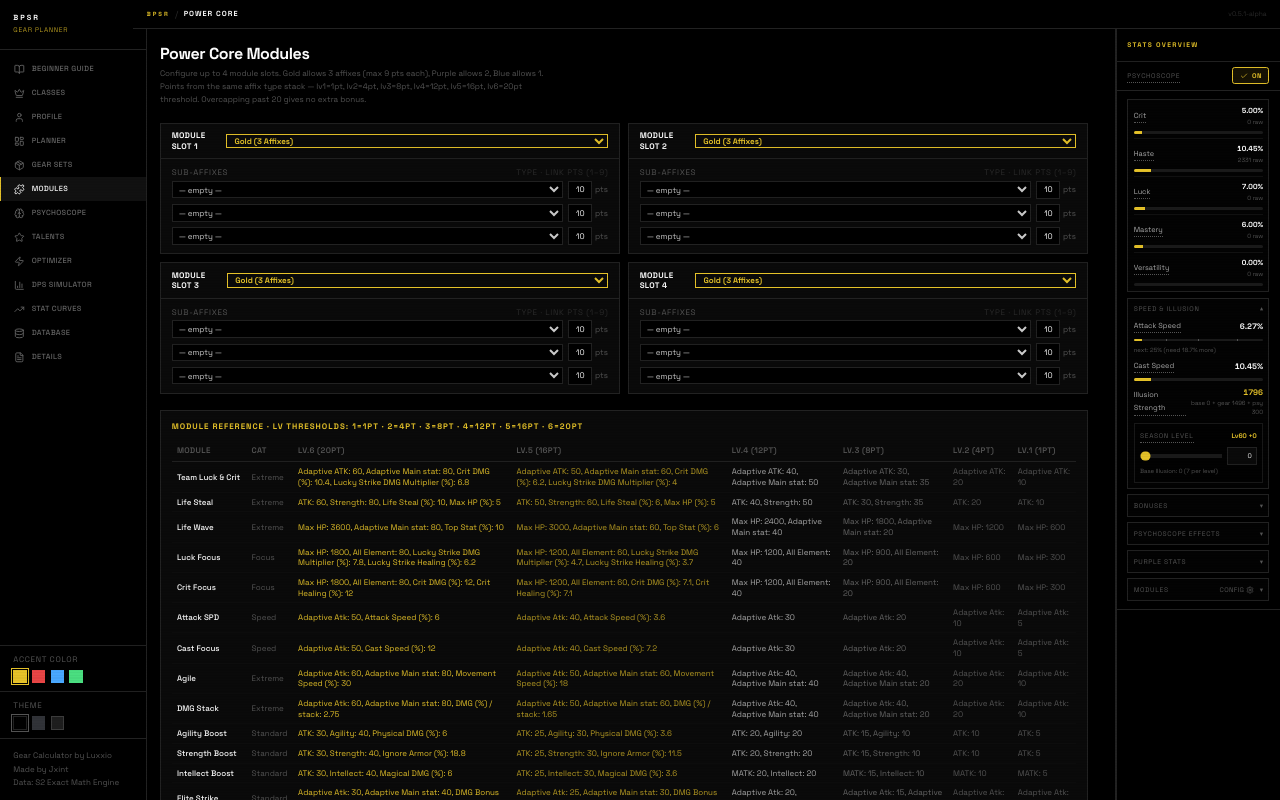
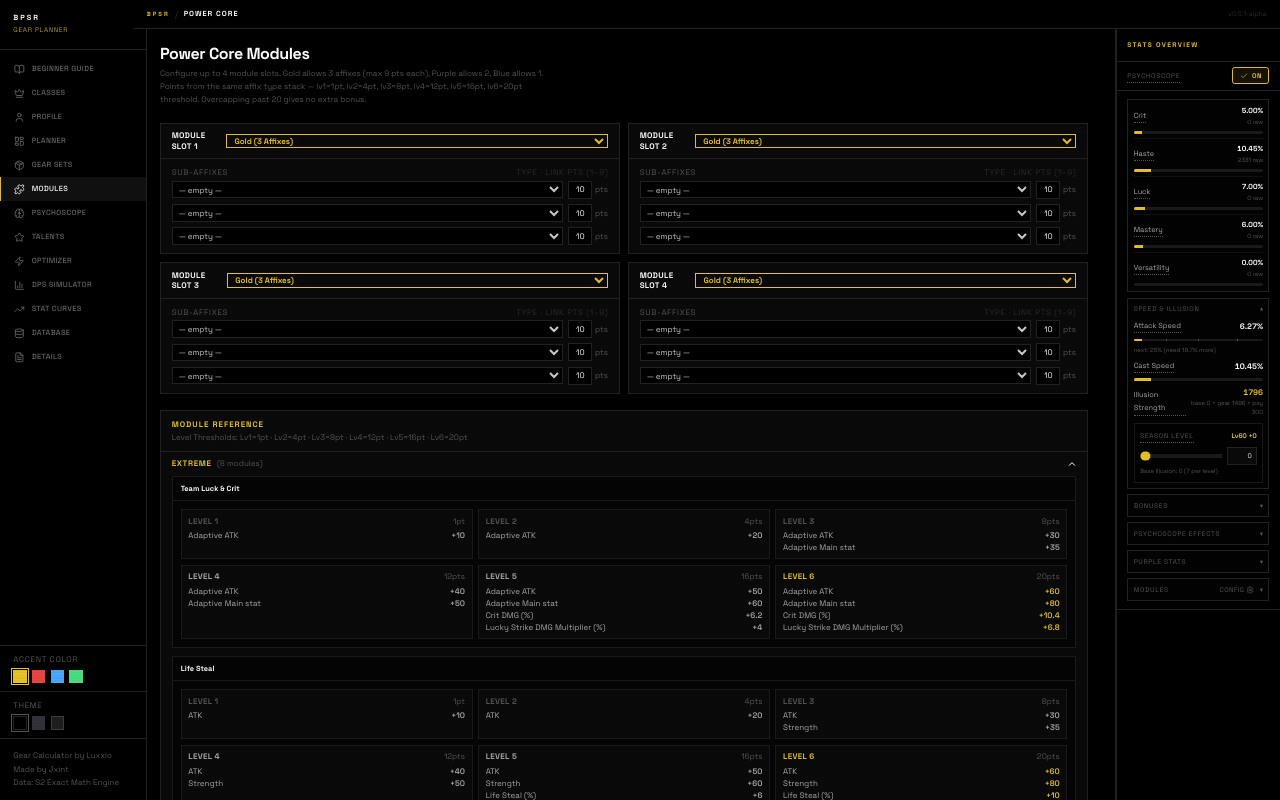
Before and after one commit to JMJAJ/bp-gear, a Next.js app: page / in a window 1280 px wide. Both pictures are taken after a click on the button "MODULES". Built offline with nearby package versions, Linux system fonts and the light colour scheme.

Commit message:
improved the Module Reference

```diff
--- a/components/modules-section.tsx
+++ b/components/modules-section.tsx
@@ -1,4 +1,5 @@
 "use client"
+import { useState } from "react"
 import { useApp } from "@/lib/app-context"
 import { MODULE_DB, AFFIX_DB, MODULE_THRESHOLDS } from "@/lib/game-data"
 
@@ -19,6 +20,139 @@ function nextThreshold(pts: number): number | null {
     if (pts < t) return t
   }
   return null
+}
+
+function ModuleReference({ accentColor }: { accentColor: string }) {
+  const [expandedCategories, setExpandedCategories] = useState<Record<string, boolean>>({
+    Extreme: true,
+    Focus: false,
+    Speed: false,
+    Standard: false,
+    Defense: false,
+    Healer: false,
+  })
+
+  const toggleCategory = (cat: string) => {
+    setExpandedCategories(prev => ({ ...prev, [cat]: !prev[cat] }))
+  }
+
+  // Group modules by category
+  const modulesByCategory = MODULE_DB.reduce((acc, mod) => {
+    if (!acc[mod.cat]) acc[mod.cat] = []
+    acc[mod.cat].push(mod)
+    return acc
+  }, {} as Record<string, typeof MODULE_DB>)
+
+  const categoryOrder = ["Extreme", "Focus", "Speed", "Standard", "Defense", "Healer"]
+
+  return (
+    <div className="border border-border bg-card">
+      <div className="px-4 py-3 border-b border-border">
+        <div className="text-xs uppercase tracking-[1.5px] font-bold mb-1" style={{ color: accentColor }}>
+          Module Reference
+        </div>
+        <div className="text-xs text-[var(--text-dim)]">
+          Level Thresholds: Lv1=1pt · Lv2=4pt · Lv3=8pt · Lv4=12pt · Lv5=16pt · Lv6=20pt
+        </div>
+      </div>
+
+      <div className="divide-y divide-[#0d0d0d]">
+        {categoryOrder.map(cat => {
+          const modules = modulesByCategory[cat]
+          if (!modules) return null
+          const isExpanded = expandedCategories[cat]
+
+          return (
+            <div key={cat}>
+              <button
+                onClick={() => toggleCategory(cat)}
+                className="w-full px-4 py-2.5 flex items-center justify-between hover:bg-white/[0.02] transition-colors"
+              >
+                <div className="flex items-center gap-2">
+                  <span className="text-xs font-bold uppercase tracking-[1px]" style={{ color: accentColor }}>
+                    {cat}
+                  </span>
+                  <span className="text-xs text-[var(--text-dim)]">
+                    ({modules.length} module{modules.length !== 1 ? 's' : ''})
+                  </span>
+                </div>
+                <svg
+                  width="12"
+                  height="12"
+                  viewBox="0 0 12 12"
+                  fill="none"
+                  className="transition-transform"
+                  style={{ transform: isExpanded ? 'rotate(180deg)' : 'rotate(0deg)' }}
+                >
+                  <path d="M2 4L6 8L10 4" stroke="currentColor" strokeWidth="1.5" strokeLinecap="round" />
+                </svg>
+              </button>
+
+              {isExpanded && (
+                <div className="px-4 pb-4 space-y-3">
+                  {modules.map(mod => (
+                    <ModuleCard key={mod.name} module={mod} accentColor={accentColor} />
+                  ))}
+                </div>
+              )}
+            </div>
+          )
+        })}
+      </div>
+    </div>
+  )
+}
+
+function ModuleCard({ module, accentColor }: { module: typeof MODULE_DB[0]; accentColor: string }) {
+  return (
+    <div className="border border-[#1a1a1a] bg-[#050505] rounded-sm">
+      <div className="px-3 py-2 border-b border-[#1a1a1a]">
+        <span className="text-sm font-bold text-white">{module.name}</span>
+      </div>
+      <div className="p-3">
+        <div className="grid grid-cols-1 md:grid-cols-2 lg:grid-cols-3 gap-2">
+          {module.s.map((stats, idx) => {
+            const level = idx + 1
+            const pts = MODULE_THRESHOLDS[idx] ?? 0
+            const isMaxLevel = level === 6
+            const isMidLevel = level >= 4
+
+            return (
+              <div
+                key={idx}
+                className="border border-[#1a1a1a] bg-[#0a0a0a] px-2.5 py-2 rounded-sm"
+              >
+                <div className="flex items-center justify-between mb-1.5">
+                  <span
+                    className="text-xs font-bold uppercase tracking-[0.5px]"
+                    style={{ color: isMaxLevel ? accentColor : isMidLevel ? 'var(--text-mid)' : 'var(--text-dim)' }}
+                  >
+                    Level {level}
+                  </span>
+                  <span className="text-xs text-[var(--text-dim)]">
+                    {pts}pt{pts !== 1 ? 's' : ''}
+                  </span>
+                </div>
+                <div className="space-y-0.5">
+                  {Object.entries(stats).map(([stat, value]) => (
+                    <div key={stat} className="flex justify-between items-baseline text-xs">
+                      <span className="text-[var(--text-mid)]">{stat}</span>
+                      <span
+                        className="font-semibold ml-2"
+                        style={{ color: isMaxLevel ? accentColor : 'var(--text-mid)' }}
+                      >
+                        {value > 0 ? '+' : ''}{value}
+                      </span>
+                    </div>
+                  ))}
+                </div>
+              </div>
+            )
+          })}
+        </div>
+      </div>
+    </div>
+  )
 }
 
 export function ModulesSection() {
@@ -154,51 +288,8 @@ export function ModulesSection() {
         </div>
       )}
 
-      {/* Module reference table */}
-      <div className="border border-border bg-card p-4">
-        <div className="text-xs uppercase tracking-[1.5px] font-bold mb-3" style={{ color: accentColor }}>
-          Module Reference · Lv Thresholds: 1=1pt · 2=4pt · 3=8pt · 4=12pt · 5=16pt · 6=20pt
-        </div>
-        <div className="overflow-x-auto">
-          <table className="w-full border-collapse text-xs">
-            <thead>
-              <tr className="border-b border-border">
-                {["Module","Cat","Lv.6 (20pt)","Lv.5 (16pt)","Lv.4 (12pt)","Lv.3 (8pt)","Lv.2 (4pt)","Lv.1 (1pt)"].map(h => (
-                  <th key={h} className="text-left text-xs uppercase tracking-[0.5px] text-[var(--text-dim)] font-semibold px-2 py-2 whitespace-nowrap">
-                    {h}
-                  </th>
-                ))}
-              </tr>
-            </thead>
-            <tbody>
-              {MODULE_DB.map(m => (
-                <tr key={m.name} className="border-b border-[#0d0d0d] hover:bg-white/[0.01]">
-                  <td className="px-2 py-1.5 text-white font-medium whitespace-nowrap">{m.name}</td>
-                  <td className="px-2 py-1.5 text-[var(--text-dim)] whitespace-nowrap">{m.cat}</td>
-                  <td className="px-2 py-1.5 text-xs" style={{ color: accentColor }}>
-                    {Object.entries(m.s[5]).map(([k,v]) => `${k}: ${v}`).join(", ")}
-                  </td>
-                  <td className="px-2 py-1.5 text-xs" style={{ color: `${accentColor}cc` }}>
-                    {Object.entries(m.s[4]).map(([k,v]) => `${k}: ${v}`).join(", ")}
-                  </td>
-                  <td className="px-2 py-1.5 text-[var(--text-mid)] text-xs">
-                    {Object.entries(m.s[3]).map(([k,v]) => `${k}: ${v}`).join(", ")}
-                  </td>
-                  <td className="px-2 py-1.5 text-muted-foreground text-xs">
-                    {Object.entries(m.s[2]).map(([k,v]) => `${k}: ${v}`).join(", ")}
-                  </td>
-                  <td className="px-2 py-1.5 text-[var(--text-dim)] text-xs">
-                    {Object.entries(m.s[1]).map(([k,v]) => `${k}: ${v}`).join(", ")}
-                  </td>
-                  <td className="px-2 py-1.5 text-[var(--text-dim)] text-xs">
-                    {Object.entries(m.s[0]).map(([k,v]) => `${k}: ${v}`).join(", ")}
-                  </td>
-                </tr>
-              ))}
-            </tbody>
-          </table>
-        </div>
-      </div>
+      {/* Module reference */}
+      <ModuleReference accentColor={accentColor} />
     </div>
   )
 }
```
